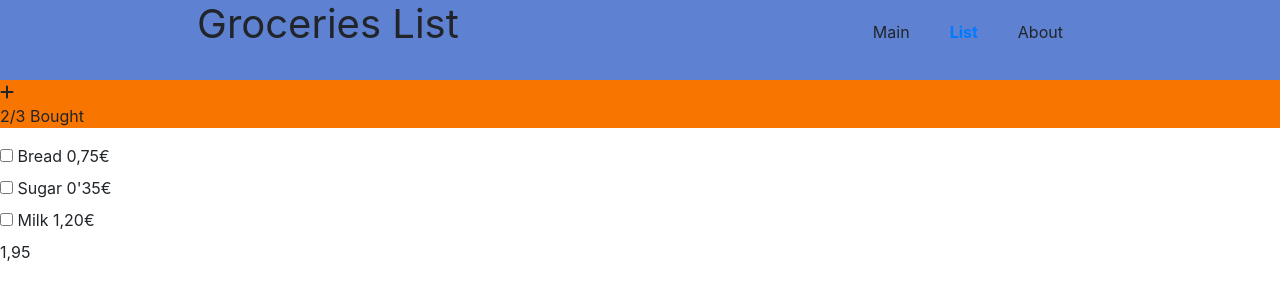
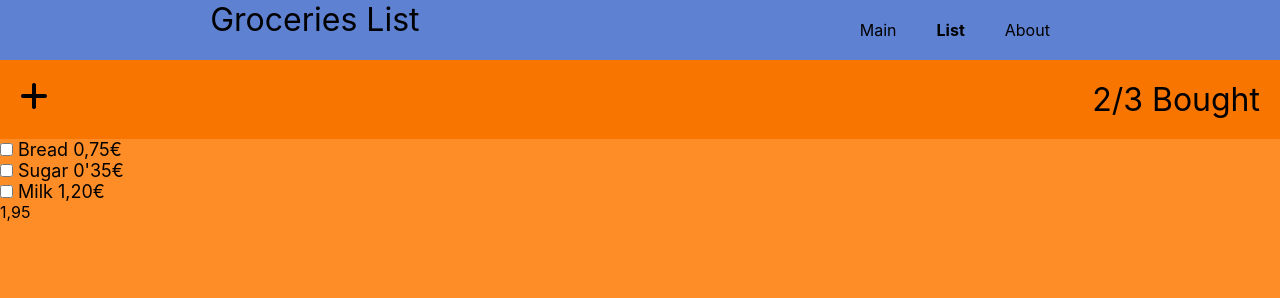
Before and after one commit to albertdc1984/202201-W1CH4-albert-dominguez, a plain HTML site: page index.html in a window 1280 px wide. Drawn offline with nearby package versions, Linux system fonts and the light colour scheme.

Commit message:
Header positioned. Font Awesome link added.

```diff
--- a/css/styles.css
+++ b/css/styles.css
@@ -38,6 +38,18 @@ li {
 }
 .items-count {
   background-color: #f87500;
+  font-size: xx-large;
+  display: flex;
+  justify-content: space-between;
 }
-.main-products {
+.items-count--numbers {
+  justify-content: space-around;
+  margin: 20px;
 }
+#plus {
+  margin: 20px;
+}
+.main--products {
+  display: grid;
+  font-size: large;
+}
--- a/index.html
+++ b/index.html
@@ -5,10 +5,12 @@
     <meta name="viewport" content="width=320, initial-scale=1.0" />
     <link rel="shortcut icon" href="favicon.ico" type="icon" />
     <link rel="stylesheet" href="css/styles.css" />
-    <link rel="stylesheet" href="path/to/bootstrap/css/bootstrap.min.css" />
     <link
       rel="stylesheet"
-      href="path/to/font-awesome/css/font-awesome.min.css"
+      href="https://cdnjs.cloudflare.com/ajax/libs/font-awesome/6.0.0-beta3/css/all.min.css"
+      integrity="sha512-Fo3rlrZj/k7ujTnHg4CGR2D7kSs0v4LLanw2qksYuRlEzO+tcaEPQogQ0KaoGN26/zrn20ImR1DfuLWnOo7aBA=="
+      crossorigin="anonymous"
+      referrerpolicy="no-referrer"
     />
     <title>Groceries List</title>
   </head>
@@ -23,8 +25,8 @@
     </header>
     <main>
       <div class="items-count">
-        <i><i class="fas fa-plus"></i></i>
-        <p>2/3 Bought</p>
+        <i><i class="fas fa-plus" id="plus"></i></i>
+        <span class="items-count--numbers">2/3 Bought</span>
       </div>
       <section class="main--products">
         <div class="main--products__bread">
```
